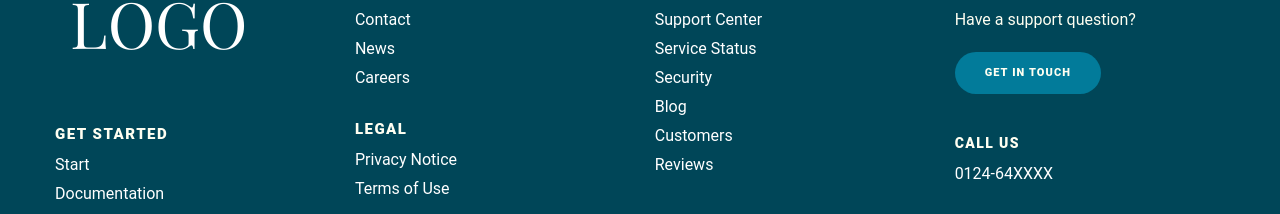
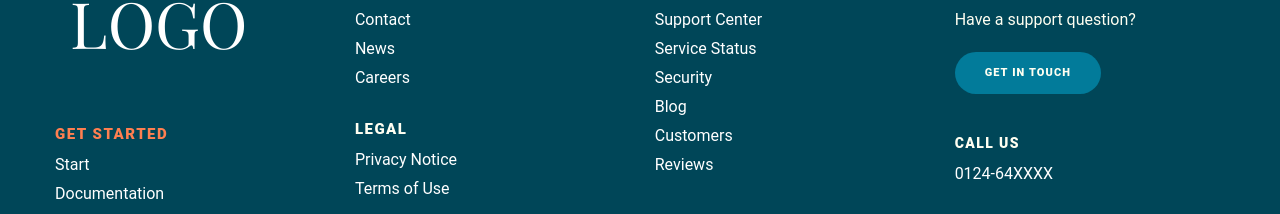
Before and after one commit to vaivodeieva/project-22.10.21, a React (Create React App) app: page /aboutus in a window 1280 px wide. In both pictures the pointer is over the element "GET STARTED". Shown: the part 386-600 px from the top of the page. Built offline with nearby package versions, Linux system fonts and the light colour scheme.

Commit message:
update footer

```diff
--- a/src/Assets/Css/Footer.css
+++ b/src/Assets/Css/Footer.css
@@ -296,3 +296,7 @@
       width: 49.99%;
   } */
 }
+
+.footer-menu-name:hover {
+  color: coral;
+}
```
Also changed, not shown: src/Components/Footer.js (indentation only).
